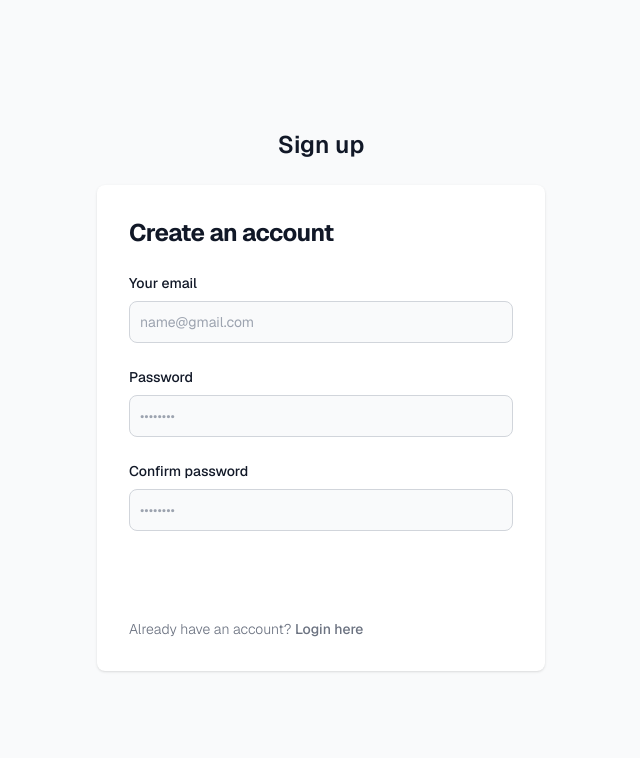
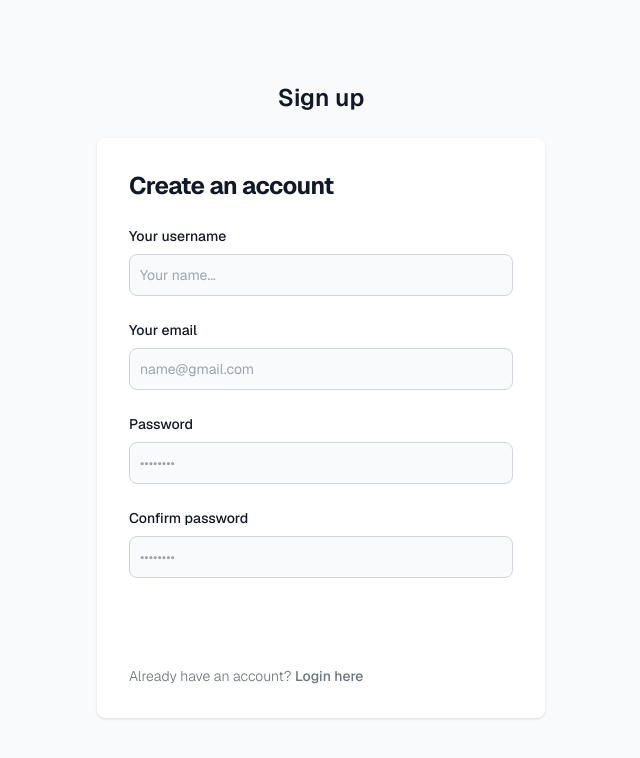
Before and after one commit to TrietMinh799/my-daily-story, a Next.js app: page /signup in a window 1280 px wide. Shown: the top 758 px of the page, without its empty margins (319-959 px from the left). Built offline with nearby package versions, Linux system fonts and the light colour scheme; no server answers.

Commit message:
Fix signup

```diff
--- a/app/signup/page.tsx
+++ b/app/signup/page.tsx
@@ -11,6 +11,7 @@ export default function SignUp() {
         "use server";
 
         const origin = headers().get("origin");
+        const username = formData.get("username") as string;
         const email = formData.get("email") as string;
         const password = formData.get("password") as string;
         const supabase = createClient();
@@ -19,22 +20,26 @@ export default function SignUp() {
             email,
             password,
             options: {
+                data: {
+                    userName: username
+                },
                 emailRedirectTo: `${origin}/auth/callback`,
             },
         });
 
+        console.log(error)
 
         if (error) {
-            return redirect("/login?message=Could not authenticate user");
+            return redirect("/signup");
         }
 
-        return redirect("/login?message=Check email to continue sign in process");
+        return redirect("/signup?message=Check email to continue sign in process");
     };
 
 
 
     return (
-        <form className="bg-gray-50 dark:bg-gray-900">
+        <div className="bg-gray-50 dark:bg-gray-900">
             <div className="flex flex-col items-center justify-center px-6 py-8 mx-auto md:h-screen lg:py-0">
                 <Link href="/signup" className="flex items-center mb-6 text-2xl font-semibold text-gray-900 dark:text-white">
                     Sign up
@@ -46,16 +51,20 @@ export default function SignUp() {
                         </h1>
                         <form className="space-y-4 md:space-y-6" action="#">
                             <div>
+                                <label className="block mb-2 text-sm font-medium text-gray-900 dark:text-white">Your username</label>
+                                <input type="text" name="username" id="username" className="bg-gray-50 border border-gray-300 text-gray-900 text-sm rounded-lg focus:ring-primary-600 focus:border-primary-600 block w-full p-2.5 dark:bg-gray-700 dark:border-gray-600 dark:placeholder-gray-400 dark:text-white dark:focus:ring-blue-500 dark:focus:border-blue-500" placeholder="Your name..." required />
+                            </div>
+                            <div>
                                 <label className="block mb-2 text-sm font-medium text-gray-900 dark:text-white">Your email</label>
-                                <input type="email" name="email" id="email" className="bg-gray-50 border border-gray-300 text-gray-900 text-sm rounded-lg focus:ring-primary-600 focus:border-primary-600 block w-full p-2.5 dark:bg-gray-700 dark:border-gray-600 dark:placeholder-gray-400 dark:text-white dark:focus:ring-blue-500 dark:focus:border-blue-500" placeholder="name@gmail.com" />
+                                <input type="email" name="email" id="email" className="bg-gray-50 border border-gray-300 text-gray-900 text-sm rounded-lg focus:ring-primary-600 focus:border-primary-600 block w-full p-2.5 dark:bg-gray-700 dark:border-gray-600 dark:placeholder-gray-400 dark:text-white dark:focus:ring-blue-500 dark:focus:border-blue-500" placeholder="name@gmail.com" required />
                             </div>
                             <div>
                                 <label className="block mb-2 text-sm font-medium text-gray-900 dark:text-white">Password</label>
-                                <input type="password" name="password" id="password" placeholder="••••••••" className="bg-gray-50 border border-gray-300 text-gray-900 text-sm rounded-lg focus:ring-primary-600 focus:border-primary-600 block w-full p-2.5 dark:bg-gray-700 dark:border-gray-600 dark:placeholder-gray-400 dark:text-white dark:focus:ring-blue-500 dark:focus:border-blue-500" />
+                                <input type="password" name="password" id="password" placeholder="••••••••" className="bg-gray-50 border border-gray-300 text-gray-900 text-sm rounded-lg focus:ring-primary-600 focus:border-primary-600 block w-full p-2.5 dark:bg-gray-700 dark:border-gray-600 dark:placeholder-gray-400 dark:text-white dark:focus:ring-blue-500 dark:focus:border-blue-500" required />
                             </div>
                             <div>
                                 <label className="block mb-2 text-sm font-medium text-gray-900 dark:text-white">Confirm password</label>
-                                <input type="confirm-password" name="confirm-password" id="confirm-password" placeholder="••••••••" className="bg-gray-50 border border-gray-300 text-gray-900 text-sm rounded-lg focus:ring-primary-600 focus:border-primary-600 block w-full p-2.5 dark:bg-gray-700 dark:border-gray-600 dark:placeholder-gray-400 dark:text-white dark:focus:ring-blue-500 dark:focus:border-blue-500" required={true} />
+                                <input type="confirm-password" name="confirm-password" id="confirm-password" placeholder="••••••••" className="bg-gray-50 border border-gray-300 text-gray-900 text-sm rounded-lg focus:ring-primary-600 focus:border-primary-600 block w-full p-2.5 dark:bg-gray-700 dark:border-gray-600 dark:placeholder-gray-400 dark:text-white dark:focus:ring-blue-500 dark:focus:border-blue-500" required />
                             </div>
                             <SubmitButton formAction={signUp} pendingText="Sign up...">
                                 Create an account
@@ -67,6 +76,6 @@ export default function SignUp() {
                     </div>
                 </div>
             </div>
-        </form>
+        </div>
     )
 }
```
